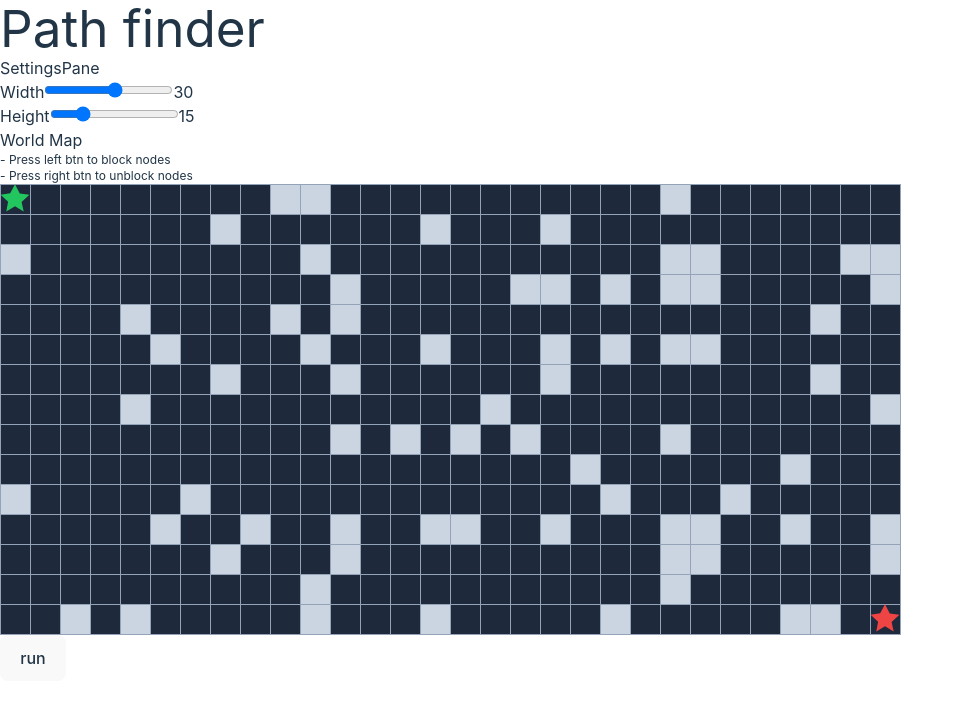
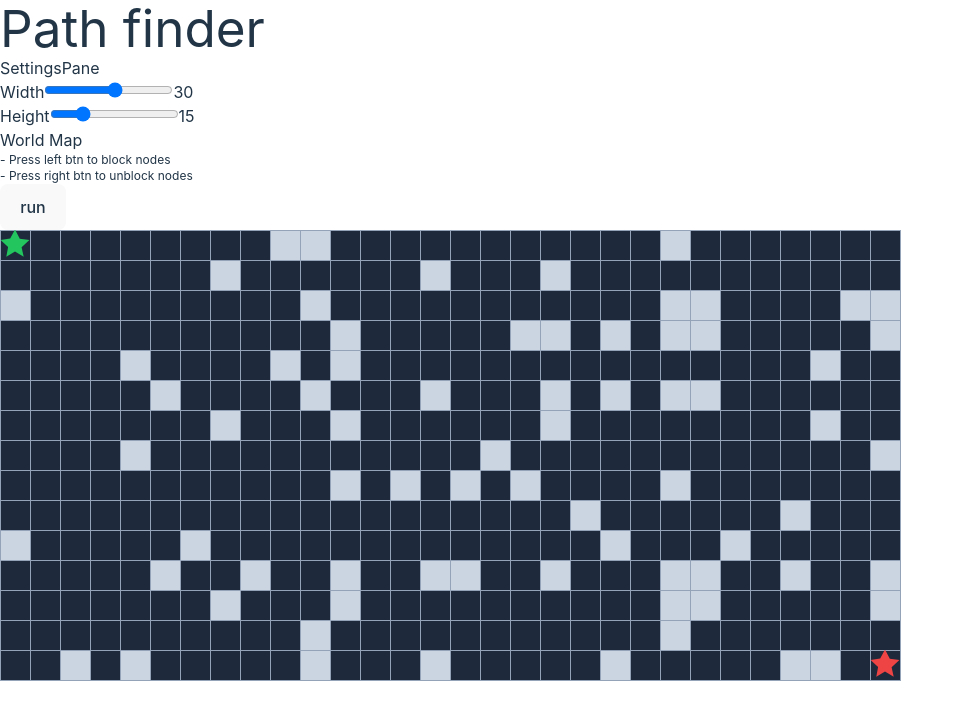
Before and after one commit to mrChernicharo/path-finder-app, a React (Vite) app: page / in a window 1280 px wide. Shown: the top 720 px of the page, without its empty margins (0-964 px from the left). Built offline with nearby package versions, Linux system fonts and the light colour scheme.

Commit message:
components split

```diff
--- /dev/null
+++ b/src/components/Neighbors.tsx
@@ -0,0 +1,22 @@
+import { Node } from '../redux/modules/world-map/world-map';
+import { getNodeSize } from '../redux/modules/world-map/world-map.selector';
+import { useAppSelector } from '../redux/util';
+import { idMaker } from '../utils/helpers';
+
+export default function Neighbors(props: { neighbors: Node[] }) {
+  const nodeSize = useAppSelector(getNodeSize);
+
+  return (
+    <div>
+      {props.neighbors.map(({ x, y, g }) => (
+        <div
+          key={idMaker()}
+          className="absolute bg-orange-400 z-0 opacity-60 pointer-events-none flex justify-center items-center"
+          style={{ top: y * nodeSize, left: x * nodeSize, width: nodeSize, height: nodeSize }}
+        >
+          <span className="text-[10px] text-white">{g}</span>
+        </div>
+      ))}
+    </div>
+  );
+}
--- a/src/components/Node.tsx
+++ b/src/components/Node.tsx
@@ -32,7 +32,7 @@ export function NodeComponent(props: { node: Node }) {
       onMouseOver={onMouseOver}
       onMouseDown={onMouseDown}
     >
-      {/* <span className='pointer-events-none'>{g}</span> */}
+      <span className='pointer-events-none'></span>
     </div>
   );
 }
--- a/src/components/Path.tsx
+++ b/src/components/Path.tsx
@@ -1,28 +1,16 @@
 import { useState, useEffect } from 'react';
-import { Pos } from '../redux/modules/world-map/world-map';
+import { Node, Pos } from '../redux/modules/world-map/world-map';
 import { getNodes, getStartNode, getEndNode, getNodeSize } from '../redux/modules/world-map/world-map.selector';
 import { useAppSelector } from '../redux/util';
 import { generatePath, idMaker } from '../utils/helpers';
 import { usePath } from '../hooks/usePath';
 
-export default function Path() {
+export default function Path(props: { path: Node[] }) {
   const nodeSize = useAppSelector(getNodeSize);
-  const { path, neighbors, pathActive, togglePath } = usePath();
 
   return (
     <div>
-      <button onClick={togglePath}>{pathActive ? 'clear' : 'run'}</button>
-
-      {neighbors.map(({ x, y }, i) => (
-        <div
-          key={idMaker()}
-          className="absolute bg-orange-400 z-0 opacity-60 pointer-events-none flex justify-center items-center"
-          style={{ top: y * nodeSize, left: x * nodeSize, width: nodeSize, height: nodeSize }}
-        >
-          <span className="text-[10px] text-white">{i}</span>
-        </div>
-      ))}
-      {path.map(({ x, y }, i) => (
+      {props.path.map(({ x, y }, i) => (
         <div
           key={idMaker()}
           className="absolute bg-green-400 z-0 opacity-60 pointer-events-none flex justify-center items-center"
--- a/src/components/WorldMap.tsx
+++ b/src/components/WorldMap.tsx
@@ -5,6 +5,8 @@ import { NodeComponent } from './Node';
 import DestinationPoint from './DestinationPoint';
 import Path from './Path';
 import { idMaker } from '../utils/helpers';
+import Neighbors from './Neighbors';
+import { usePath } from '../hooks/usePath';
 
 export default function WorldMap() {
   const nodesGrid = useAppSelector(getNodes);
@@ -13,6 +15,7 @@ export default function WorldMap() {
   const endNode = useAppSelector(getEndNode);
   const dispatch = useAppDispatch();
   const { setSelectionMode, updateNode, updateNodes } = worldMapActions;
+  const { path, neighbors, pathActive, togglePath } = usePath();
 
   return (
     <div>
@@ -21,6 +24,8 @@ export default function WorldMap() {
         <li>- Press left btn to block nodes</li>
         <li>- Press right btn to unblock nodes</li>
       </ul>
+
+      <button onClick={togglePath}>{pathActive ? 'clear' : 'run'}</button>
 
       <div
         className="grid-outer-wrapper relative "
@@ -53,7 +58,8 @@ export default function WorldMap() {
         <DestinationPoint type="start" pos={startNode} />
         <DestinationPoint type="end" pos={endNode} />
 
-        <Path />
+        <Path path={path} />
+        <Neighbors neighbors={neighbors} />
       </div>
     </div>
   );
--- a/src/hooks/usePath.ts
+++ b/src/hooks/usePath.ts
@@ -11,8 +11,8 @@ export function usePath() {
   const nodeSize = useAppSelector(getNodeSize);
 
   const [active, setActive] = useState(false);
-  const [path, setPath] = useState<Pos[]>([]);
-  const [neighbors, setNeighbors] = useState<Pos[]>([]);
+  const [path, setPath] = useState<Node[]>([]);
+  const [neighbors, setNeighbors] = useState<Node[]>([]);
 
   const interval = useRef<any>();
 
@@ -20,12 +20,13 @@ export function usePath() {
     clearPath();
 
     const { pathObj, closedSetObj } = generatePath(nodesGrid, startNode, endNode);
-    const [pathArr, closedSetArr] = [Object.values(pathObj), Object.values(closedSetObj)];
+    const pathArr = Object.values(pathObj);
+    const closedSetArr = Object.values(closedSetObj);
+    console.log({ closedSetArr });
 
     let i = 0;
     interval.current = setInterval(() => {
       if (i >= pathArr.length) {
-        console.log('done');
         interval.current && clearInterval(interval.current);
         return;
       }
@@ -33,12 +34,10 @@ export function usePath() {
 
       const neighbors = closedSetArr
         .filter((point) => point.id !== currNode.id && point.g < currNode.g)
-        .map(({ x, y }) => ({ x, y }));
+        // .map(({ x, y }) => ({ x, y }));
 
-      setPath((prev) => [...prev, { x: currNode.x, y: currNode.y }]);
-      setNeighbors((prev) => neighbors);
-      // setNeighbors((prev) => [...prev, ...neighbors]);
-
+      setPath((prev) => [...prev, { ...currNode }]);
+      setNeighbors(neighbors);
       i++;
     }, 30);
   }
--- a/src/redux/modules/world-map/world-map.ts
+++ b/src/redux/modules/world-map/world-map.ts
@@ -107,7 +107,7 @@ function createGrid(
       const pos = { x: j, y: i };
       const g = heuristic(start, pos);
       const h = heuristic(pos, end);
-      const f = g+h;
+      const f = g + h;
 
       grid[i][j] = { id: `n-${i}-${j}`, blocked: Math.random() > 0.86, g, h, f, ...pos };
     }
```
